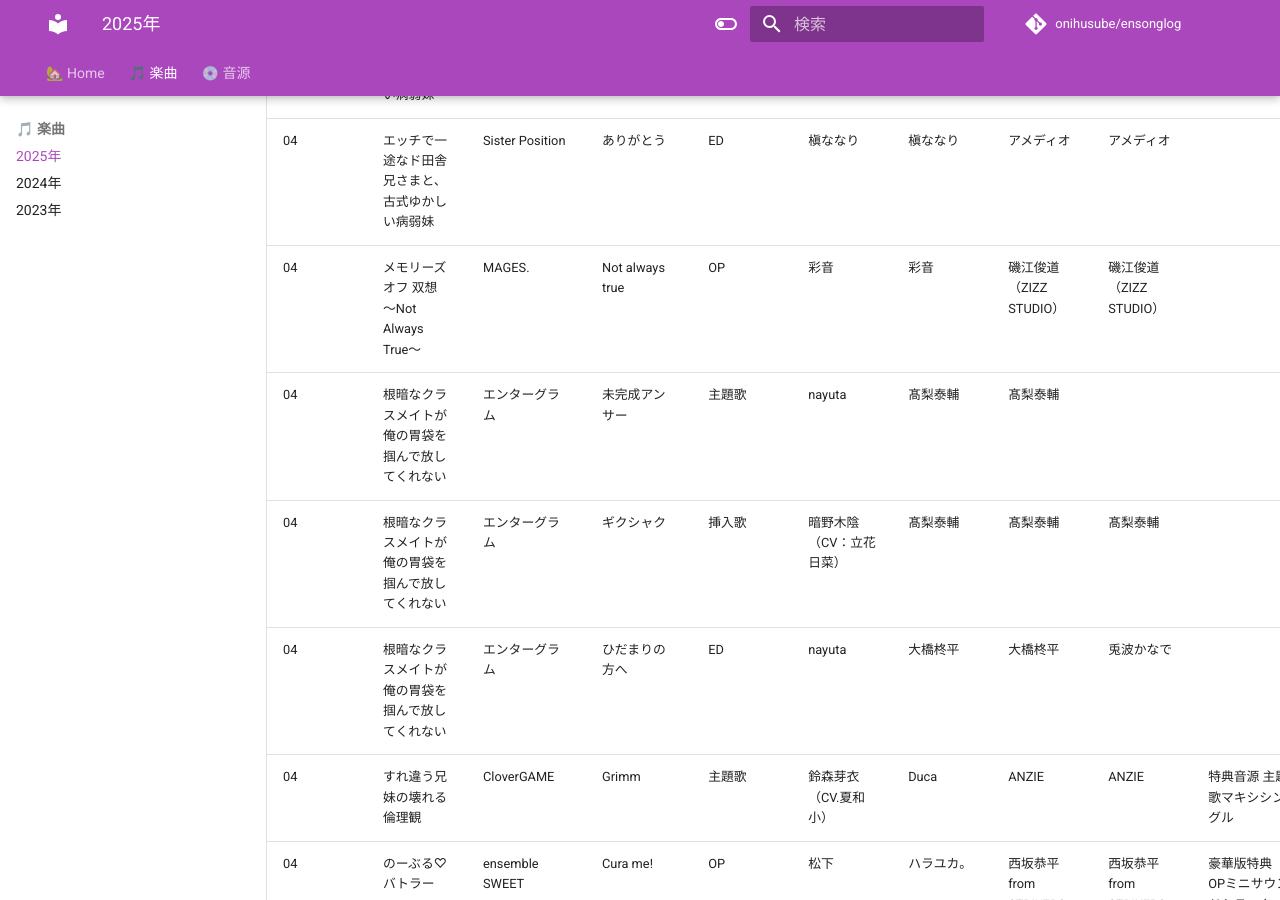
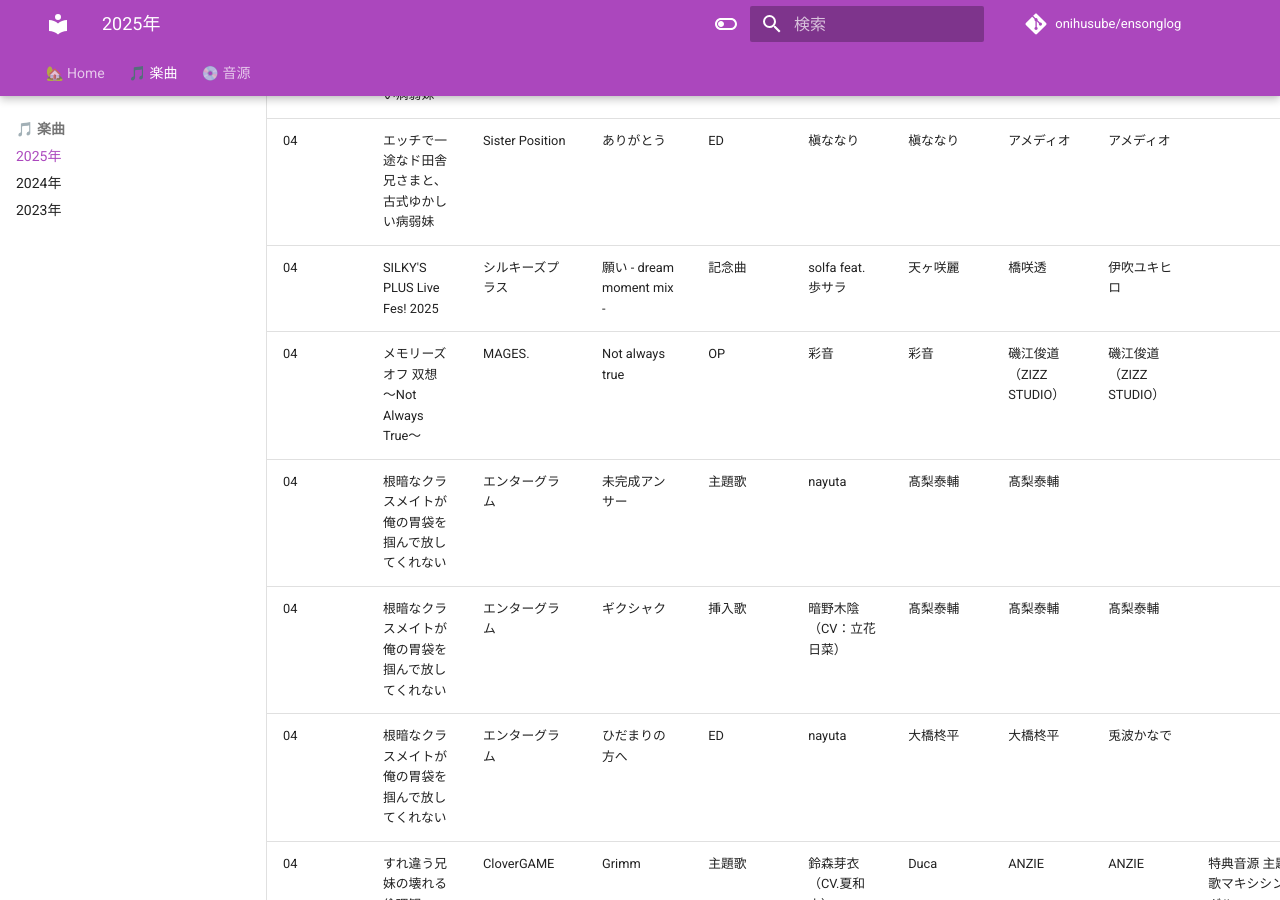
Before and after one commit to onihusube/ensonglog, an MkDocs documentation site: the page built from docs/2025/楽曲.md, in a window 1280 px wide and 900 px high, scrolled down 6284 px. Built offline with MkDocs 1.6.1 and Material for MkDocs 9.7.7, drawn with Linux system fonts in a browser that asks for light colours; emoji names are drawn with the system emoji font; comment, search, counter and statistics services are not loaded.

Commit message:
願い - dream moment mix -追記

```diff
--- a/docs/2025/楽曲.md
+++ b/docs/2025/楽曲.md
@@ -57,6 +57,7 @@
 | 04<!--/01--> | エッチで一途なド田舎兄さまと、古式ゆかしい病弱妹 | Sister Position | 夏音キミと | OP | Kitty-tama | 槇ななり | Tony7 | Tony7 | | | [:fontawesome-brands-youtube:](https://www.youtube.com/watch?v=GxcfaitVqt8) [:fontawesome-brands-youtube:](https://youtu.be/pkukWM_lmJA) |
 | 04<!--/01--> | エッチで一途なド田舎兄さまと、古式ゆかしい病弱妹 | Sister Position | Sounds of Summer with You | OP | Kitty-tama | Kitty-tama | Tony7 | Tony7 | | 英語版 | [:fontawesome-brands-youtube:](https://www.youtube.com/watch?v=qRP5gw71bA0) [:fontawesome-brands-youtube:](https://youtube.com/watch?v=doxEwC6NErM) |
 | 04<!--/01--> | エッチで一途なド田舎兄さまと、古式ゆかしい病弱妹 | Sister Position | ありがとう | ED | 槇ななり | 槇ななり | アメディオ | アメディオ | | | [:fontawesome-brands-youtube:](https://www.youtube.com/watch?v=wSG366EavBU) [:fontawesome-brands-youtube:](https://www.youtube.com/watch?v=SkxCllIrK6s) |
+| 04<!--/01--> | SILKY'S PLUS Live Fes! 2025 | シルキーズプラス | 願い - dream moment mix - | 記念曲 | solfa feat.歩サラ | 天ヶ咲麗 | 橋咲透 | 伊吹ユキヒロ | | きまぐれテンプテーション EDアレンジ | [:fontawesome-brands-youtube:](https://www.youtube.com/watch?v=m8wbXReQ5Uk) |
 | 04<!--/10--> | メモリーズオフ 双想 ～Not Always True～ | MAGES. | Not always true | OP | 彩音 | 彩音 | 磯江俊道（ZIZZ STUDIO） | 磯江俊道（ZIZZ STUDIO） |  |  | [:fontawesome-brands-youtube:](https://youtu.be/cshX8Rss_xQ) |
 | 04<!--/24--> | 根暗なクラスメイトが俺の胃袋を掴んで放してくれない | エンターグラム | 未完成アンサー | 主題歌 | nayuta | 髙梨泰輔 | 髙梨泰輔 | | | | [:fontawesome-brands-youtube:](https://www.youtube.com/watch?v=u4ea5lB_NWA) |
 | 04<!--/24--> | 根暗なクラスメイトが俺の胃袋を掴んで放してくれない | エンターグラム | ギクシャク | 挿入歌 | 暗野木陰（CV：立花日菜） | 髙梨泰輔 | 髙梨泰輔 | 髙梨泰輔 | |  | [:fontawesome-brands-youtube:](https://www.youtube.com/watch?v=Co8wT5lAG7w) |
```
